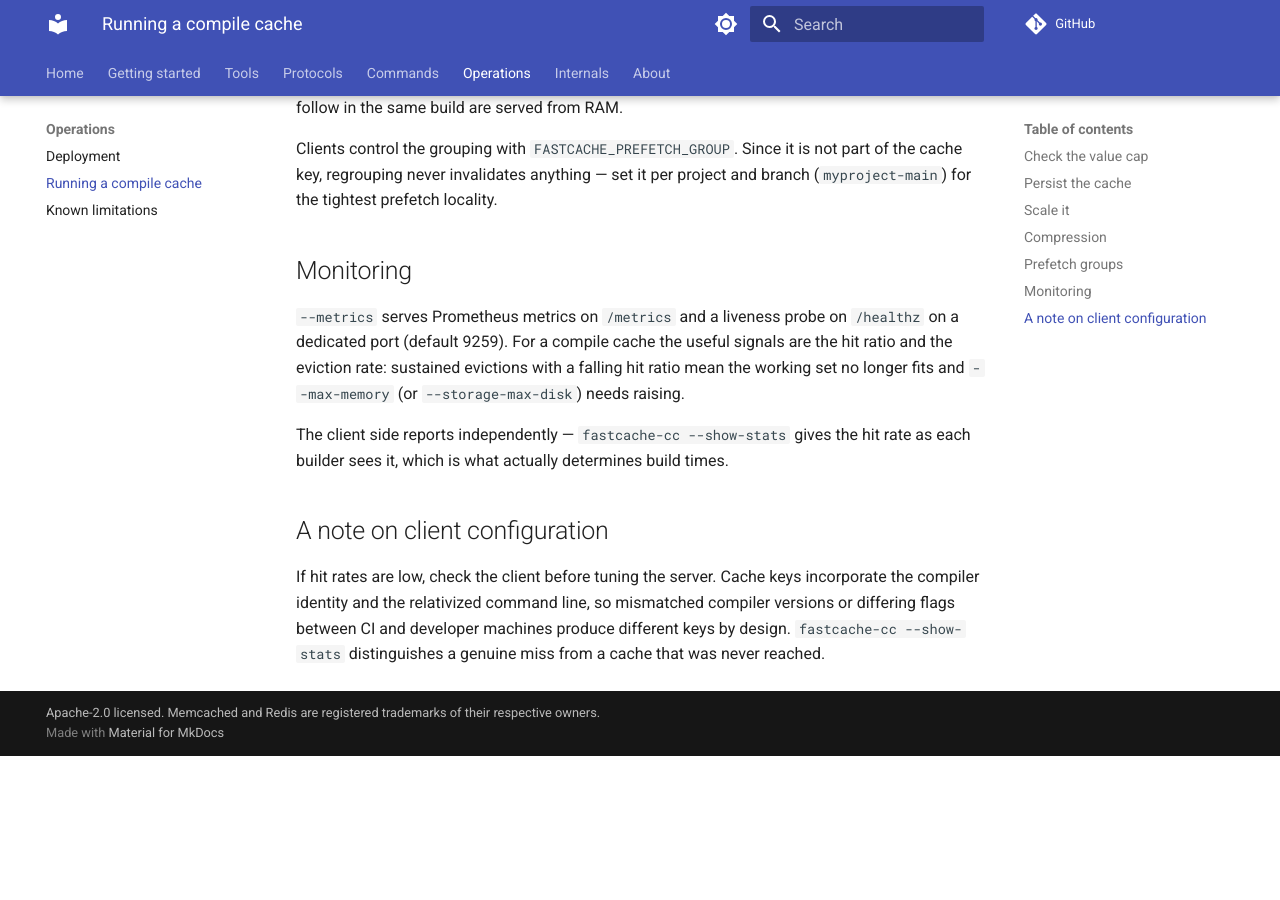
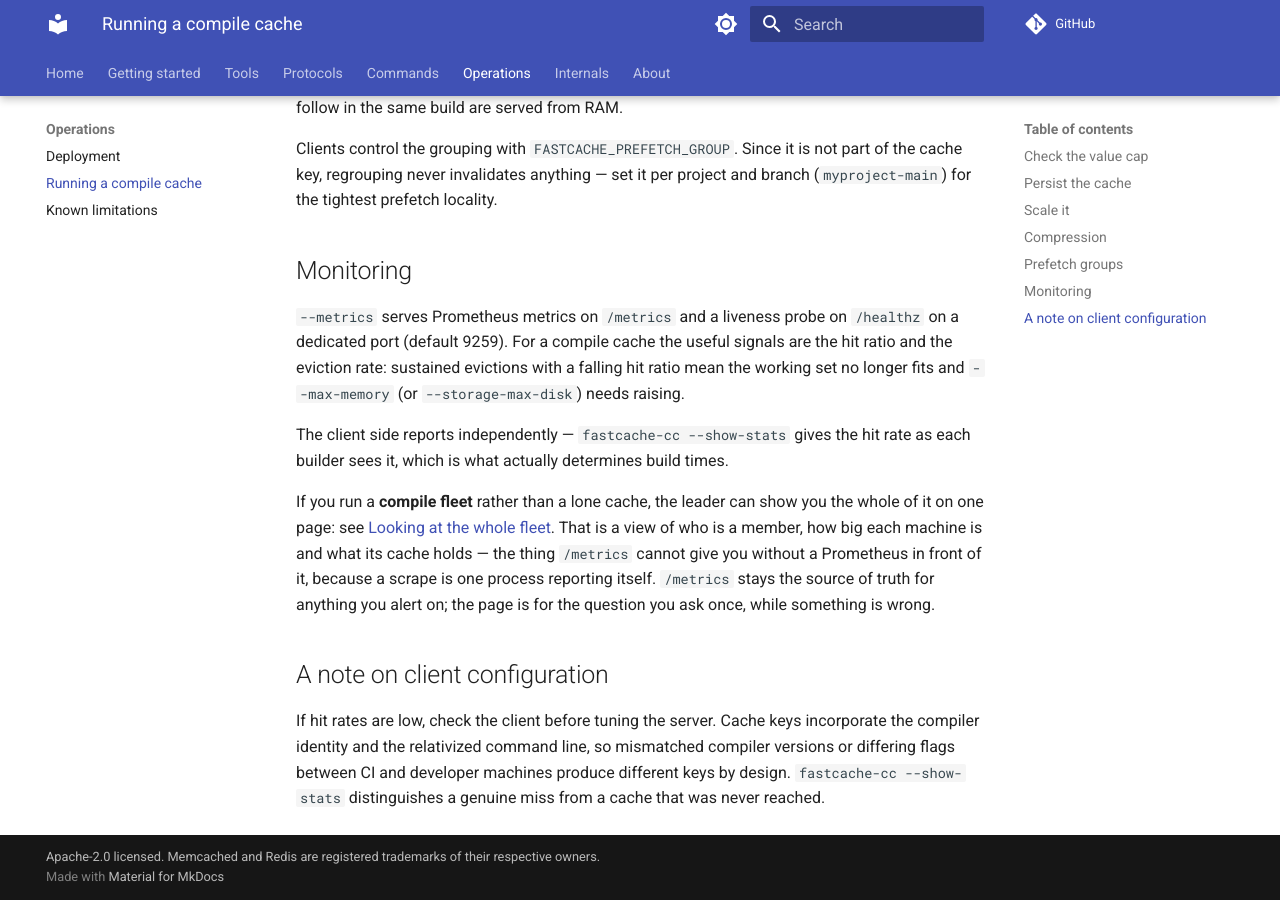
Before and after one commit to LASTRADA-Software/fastcached, an MkDocs documentation site: the page built from docs/operations/compile-cache-server.md, in a window 1280 px wide and 900 px high, scrolled down 1915 px. Built offline with MkDocs 1.6.1 and Material for MkDocs 9.7.7, drawn with Linux system fonts in a browser that asks for light colours; comment, search, counter and statistics services are not loaded; before the commit the page ends 2671 px from its top, so only the background shows below that.

Commit message:
docs: point the cache operator at the fleet page
Somebody running a fleet reaches the monitoring section of the cache guide
first, and it only knew about `/metrics` -- which is one process reporting
itself, and needs a Prometheus in front of it before it becomes a view of
anything. The distinction is stated where it matters: the scrape is what you
alert on, the page is what you open once while something is wrong.

Co-Authored-By: Claude Opus 5 <noreply@anthropic.com>
Claude-Session: https://claude.ai/code/session_016GgQr7AHUBtFLzJQhR3ReR

```diff
--- a/docs/operations/compile-cache-server.md
+++ b/docs/operations/compile-cache-server.md
@@ -100,6 +100,15 @@ falling hit ratio mean the working set no longer fits and `--max-memory` (or
 The client side reports independently — `fastcache-cc --show-stats` gives the hit
 rate as each builder sees it, which is what actually determines build times.
 
+If you run a **compile fleet** rather than a lone cache, the leader can show you
+the whole of it on one page: see
+[Looking at the whole fleet](../tools/fastcache-compile-node.md#looking-at-the-whole-fleet).
+That is a view of who is a member, how big each machine is and what its cache
+holds — the thing `/metrics` cannot give you without a Prometheus in front of it,
+because a scrape is one process reporting itself. `/metrics` stays the source of
+truth for anything you alert on; the page is for the question you ask once, while
+something is wrong.
+
 ## A note on client configuration
 
 If hit rates are low, check the client before tuning the server. Cache keys
```
